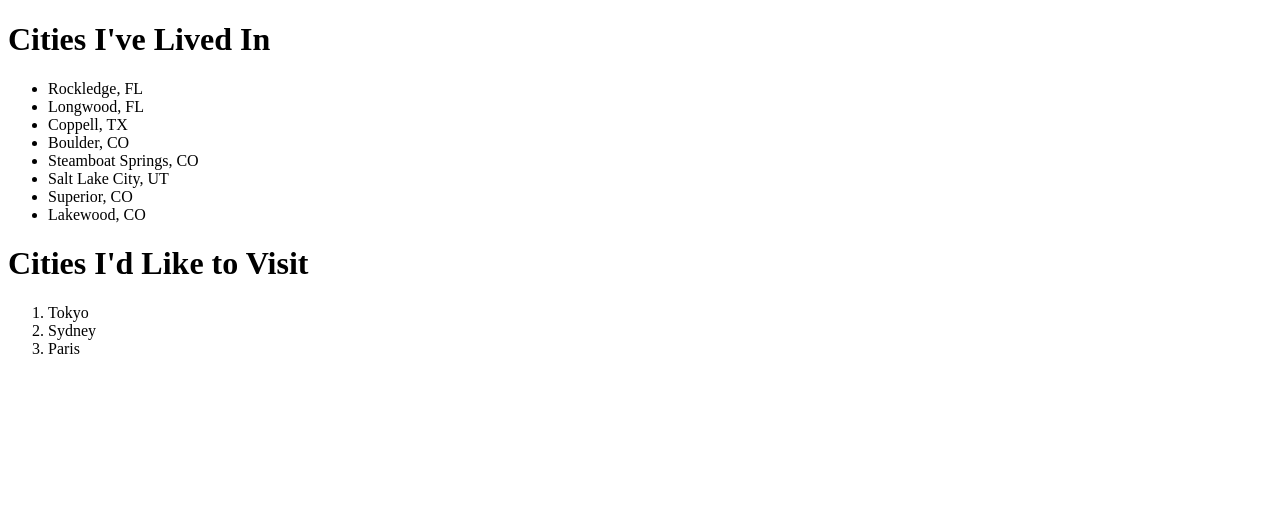
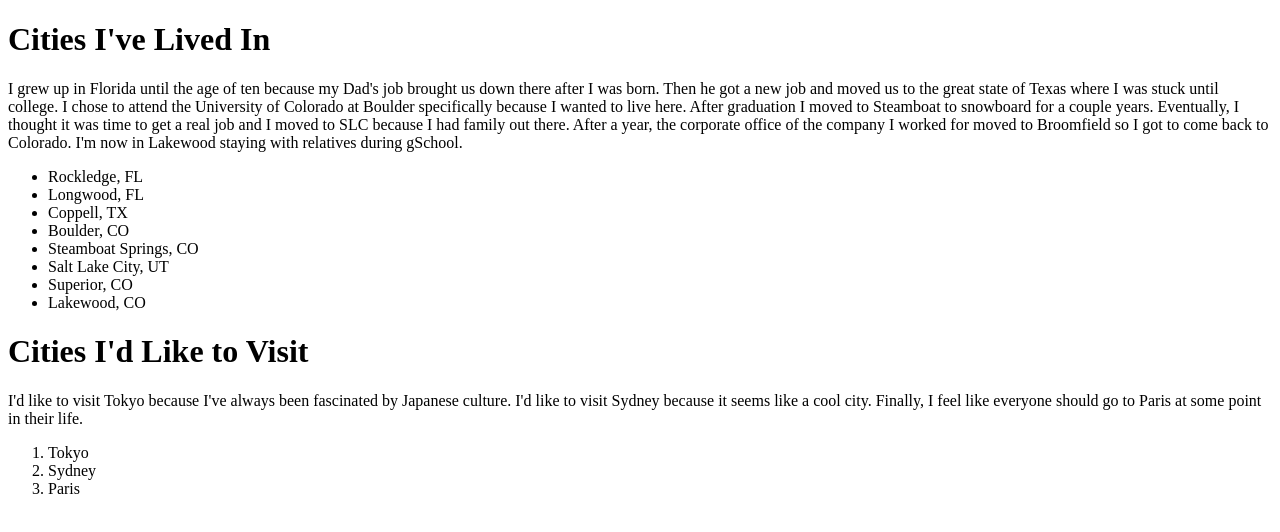
Before and after one commit to jcasey214/tablepractice, a plain HTML site: page index.html in a window 1280 px wide. Drawn offline with Linux system fonts and the light colour scheme.

Commit message:
Add description paragraphs after list headings

```diff
--- a/index.html
+++ b/index.html
@@ -6,6 +6,9 @@
   </head>
   <body>
     <h1>Cities I've Lived In</h1>
+    <p>
+      I grew up in Florida until the age of ten because my Dad's job brought us down there after I was born. Then he got a new job and moved us to the great state of Texas where I was stuck until college. I chose to attend the University of Colorado at Boulder specifically because I wanted to live here. After graduation I moved to Steamboat to snowboard for a couple years. Eventually, I thought it was time to get a real job and I moved to SLC because I had family out there. After a year, the corporate office of the company I worked for moved to Broomfield so I got to come back to Colorado. I'm now in Lakewood staying with relatives during gSchool.
+    </p>
     <ul>
       <li>
         Rockledge, FL
@@ -33,6 +36,9 @@
       </li>
     </ul>
     <h1>Cities I'd Like to Visit</h1>
+    <p>
+      I'd like to visit Tokyo because I've always been fascinated by Japanese culture. I'd like to visit Sydney because it seems like a cool city. Finally, I feel like everyone should go to Paris at some point in their life.
+    </p>
     <ol>
       <li>
         Tokyo
```
